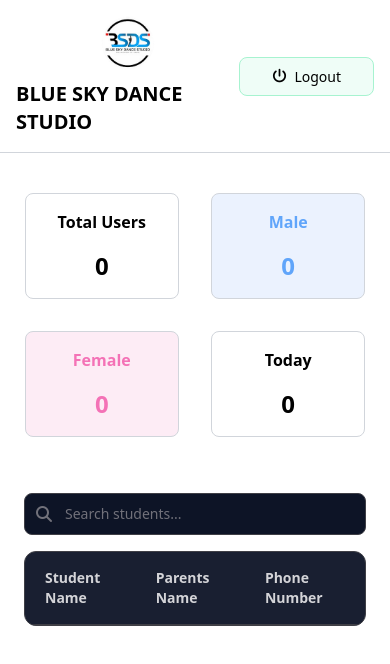
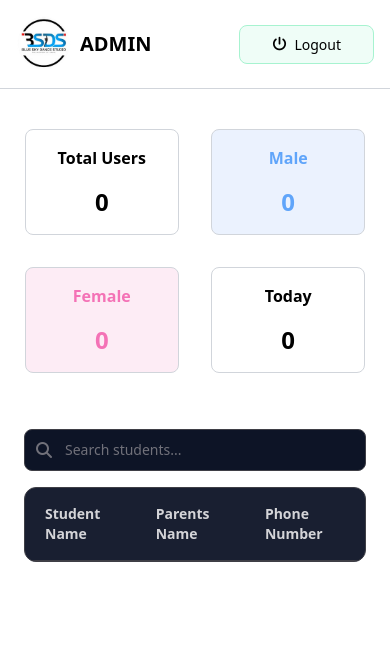
Before and after one commit to nplmanojkewat/blueskydancestudio, a website with bundled scripts: page admin.html in a window 390 px wide. Built offline with nearby package versions, Linux system fonts and the light colour scheme; no server answers.

Commit message:
Update website

```diff
--- a/admin.html
+++ b/admin.html
@@ -21,10 +21,11 @@
 
         <section class="w-full animate-slideInRight">
 
-            <div class="flex flex-col lg:flex-row gap-2 justify-start items-center">
+            <div class="flex md:flex-row gap-2 justify-start items-center">
 
                 <img class="w-14 h-14" src="asset/bsds-logo.png" alt="">
-                <span class="text-xl font-extrabold text-black">BLUE SKY DANCE STUDIO</span>
+                <span class="hidden md:flex text-xl font-extrabold text-black">BLUE SKY DANCE STUDIO</span>
+                <span class="md:hidden text-xl font-extrabold text-black">ADMIN</span>
             </div>
 
 
```
Also changed, not shown: output.css.
